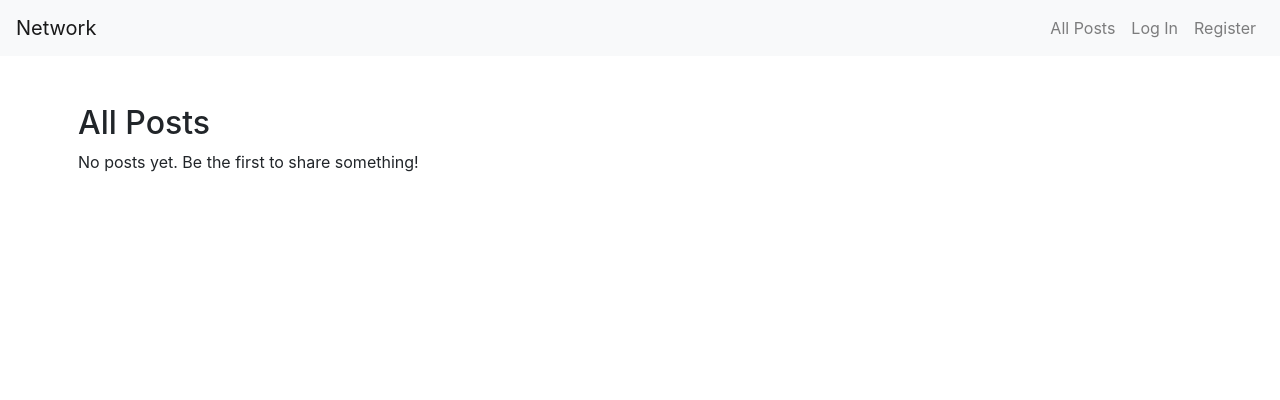
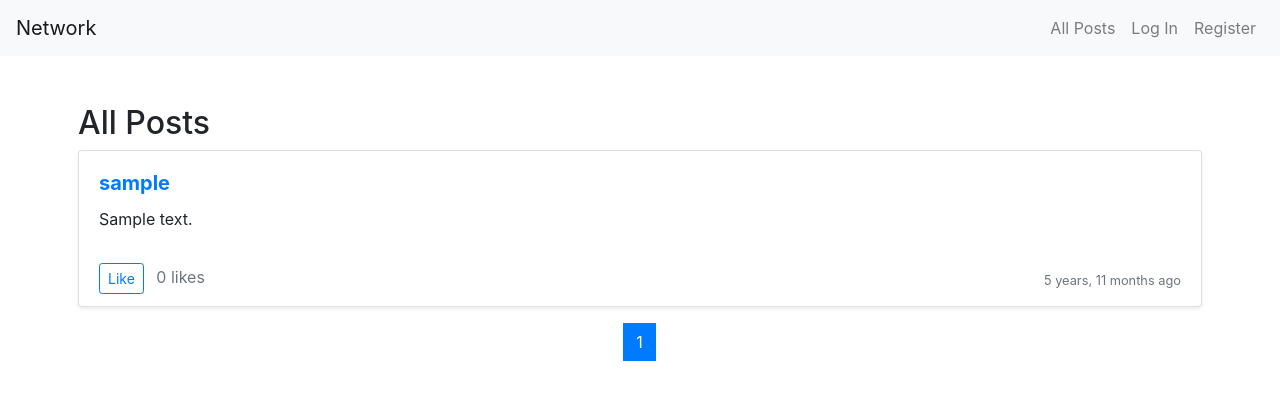
Before and after one commit to saidbaraou/network, a Django app: page / in a window 1280 px wide. Shown: the top 400 px of the page. Run offline with Django 3.2, Linux system fonts and the light colour scheme; tables that the repository leaves empty hold one stand-in row (values such as "Sample post"); some libraries are stand-ins or nearby versions.

Commit message:
feat(pagination): Add pagination functionality at the bottom of the posts section using django paginator and bootstrap pagination

```diff
--- a/network/templates/network/index.html
+++ b/network/templates/network/index.html
@@ -38,8 +38,11 @@
 
     <div class="container-fluid mt-4 px-2">
         <div class="container mt-4 px-2">
+
             <h2 class="mt-5">All Posts</h2>
-            {% for post in posts %}
+
+
+            {% for post in page_posts %}
             <div class="card mb-3 shadow-sm">
                 <div class="card-body">
                     <h5 class="card-title">
@@ -66,6 +69,52 @@
             {% empty %}
             <p>No posts yet. Be the first to share something!</p>
             {% endfor %}
+
+            <nav aria-label="Page navigation">
+                <ul class="pagination justify-content-center">
+
+                    {% if page_posts.has_previous %}
+                    <li class="page-item d-block">
+                        <a class="page-link" href="?page={{ page_posts.previous_page_number }}" aria-label="Previous">
+                            <span aria-hidden="true">&laquo;</span>
+                        </a>
+                    </li>
+                    {% else %}
+                    <li class="page-item disabled d-none">
+                        <span class="page-link">&laquo;</span>
+                    </li>
+                    {% endif %}
+
+                    <!-- <li class="page-item active" aria-current="page">
+                        <span class="page-link">
+                            Page {{ page_posts.number }} of {{ page_posts.paginator.num_pages }}
+                        </span>
+
+                    </li> -->
+
+                    {% for num in page_posts.paginator.page_range %}
+                    {% if page_posts.number == num %}
+                    <li class="page-item active"><span class="page-link">{{ num }}</span></li>
+                    {% elif num > page_posts.number|add:'-3' and num < page_posts.number|add:'3' %} <li
+                        class="page-item"><a class="page-link" href="?page={{ num }}">{{ num }}</a></li>
+                        {% endif %}
+                        {% endfor %}
+
+                        {% if page_posts >= 10 %}
+                        <li class="page-item d-block">
+                            <a class="page-link" href="?page={{ page_obj.next_page_number }}" aria-label="Next">
+                                <span aria-hidden="true">&raquo;</span>
+                            </a>
+                        </li>
+                        {% else %}
+                        <li class="page-item disabled d-none">
+                            <span class="page-link">&raquo;</span>
+                        </li>
+                        {% endif %}
+
+                </ul>
+            </nav>
+
         </div>
     </div>
 </div>
--- a/network/views.py
+++ b/network/views.py
@@ -7,6 +7,7 @@ from django.urls import reverse
 from django.core.paginator import Paginator
 
 from .models import User, Post
+
 
 
 def index(request):
```
